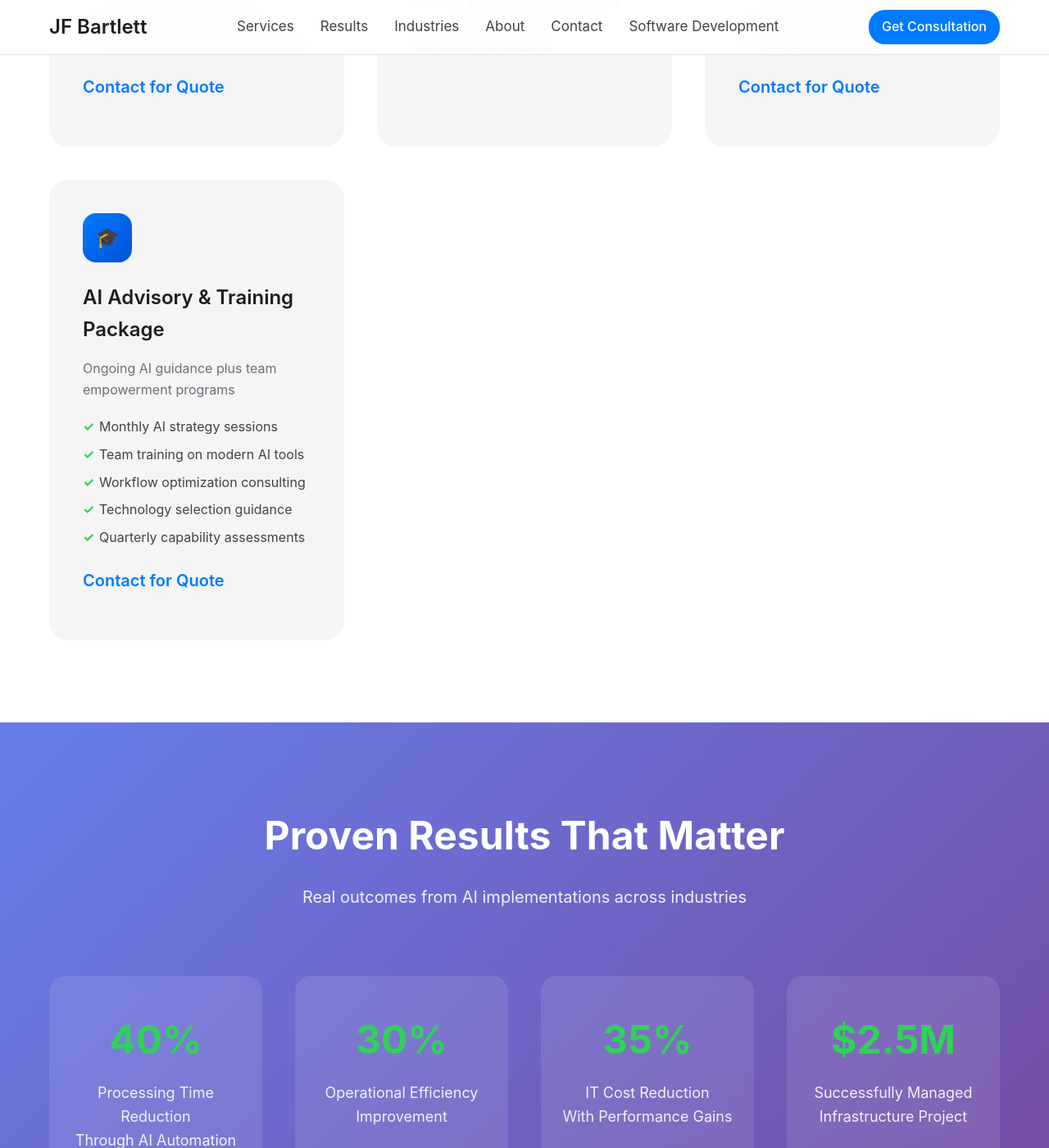
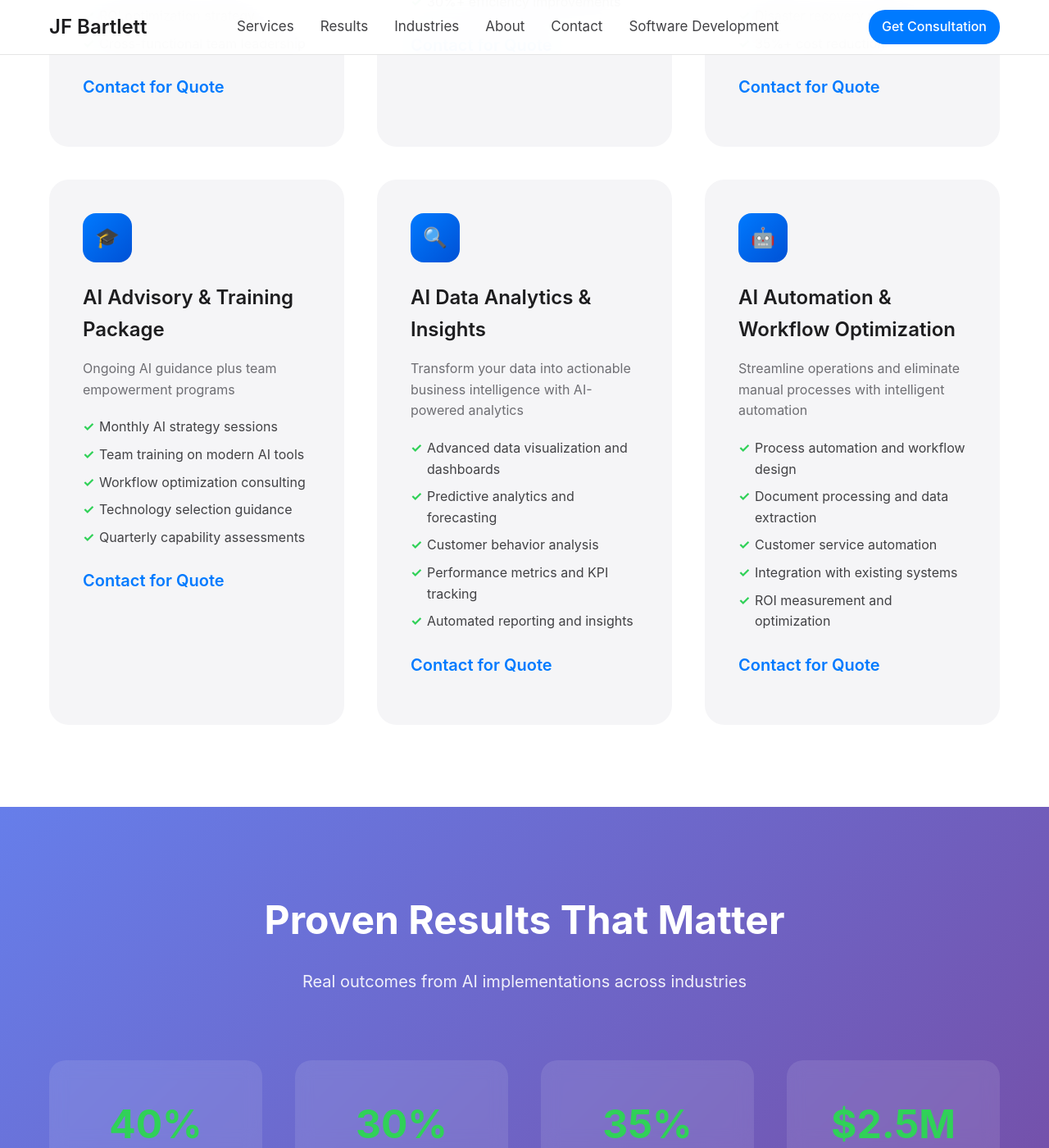
Before and after one commit to JohnBartlett/johnbartlett.github.io, a Jekyll site: the page built from index.html, in a window 1280 px wide and 1400 px high, scrolled down 1458 px. Shown: the whole window at 82% size. Built offline with Jekyll 4.4.1, drawn with Linux system fonts in a browser that asks for light colours; some of the changed text lies outside the part shown.

Commit message:
Add two new AI Solutions and fix button visibility on industry pages
- Add AI Data Analytics & Insights service with advanced analytics capabilities
- Add AI Automation & Workflow Optimization service with process automation
- Fix blue button visibility issue on all industry pages (retail-ai, healthcare-ai, construction-ai)
- Ensure buttons are visible with proper contrast and styling
- Update version to 3.2.27

```diff
--- a/_config.yml
+++ b/_config.yml
@@ -1,4 +1,4 @@
-title: "John F. Bartlett - AI Strategy & Implementation Consultant"
+  title: "John F. Bartlett - AI Strategy & Implementation Consultant"
 description: "Strategic AI Implementation That Delivers Real Results"
 baseurl: ""
 url: "https://johnbartlett.github.io"
@@ -43,4 +43,4 @@ navigation:
     url: "/software-development/"
 
 # Site version
-version: 3.2.26
+version: 3.2.27
--- a/_layouts/default.html
+++ b/_layouts/default.html
@@ -780,6 +780,28 @@
             text-decoration: underline;
         }
 
+        /* Fix button visibility on industry pages */
+        .btn-primary {
+            background: #007aff;
+            color: white;
+            padding: 16px 32px;
+            border-radius: 24px;
+            text-decoration: none;
+            font-weight: 600;
+            font-size: 18px;
+            transition: all 0.3s ease;
+            border: none;
+            cursor: pointer;
+            display: inline-block;
+        }
+
+        .btn-primary:hover {
+            background: #0051d5;
+            transform: translateY(-2px);
+            box-shadow: 0 10px 25px rgba(0, 122, 255, 0.3);
+            color: white;
+        }
+
         /* Stats Grid for Software Development Page */
         .stats-grid {
             display: grid;
--- a/_layouts/home.html
+++ b/_layouts/home.html
@@ -100,6 +100,34 @@ layout: default
                     <li>Workflow optimization consulting</li>
                     <li>Technology selection guidance</li>
                     <li>Quarterly capability assessments</li>
+                </ul>
+                <div class="service-price"><a href="#contact" style="color: #007aff; text-decoration: none;">Contact for Quote</a></div>
+            </div>
+
+            <div class="service-card">
+                <div class="service-icon">🔍</div>
+                <h3>AI Data Analytics & Insights</h3>
+                <p>Transform your data into actionable business intelligence with AI-powered analytics</p>
+                <ul class="service-features">
+                    <li>Advanced data visualization and dashboards</li>
+                    <li>Predictive analytics and forecasting</li>
+                    <li>Customer behavior analysis</li>
+                    <li>Performance metrics and KPI tracking</li>
+                    <li>Automated reporting and insights</li>
+                </ul>
+                <div class="service-price"><a href="#contact" style="color: #007aff; text-decoration: none;">Contact for Quote</a></div>
+            </div>
+
+            <div class="service-card">
+                <div class="service-icon">🤖</div>
+                <h3>AI Automation & Workflow Optimization</h3>
+                <p>Streamline operations and eliminate manual processes with intelligent automation</p>
+                <ul class="service-features">
+                    <li>Process automation and workflow design</li>
+                    <li>Document processing and data extraction</li>
+                    <li>Customer service automation</li>
+                    <li>Integration with existing systems</li>
+                    <li>ROI measurement and optimization</li>
                 </ul>
                 <div class="service-price"><a href="#contact" style="color: #007aff; text-decoration: none;">Contact for Quote</a></div>
             </div>
```
